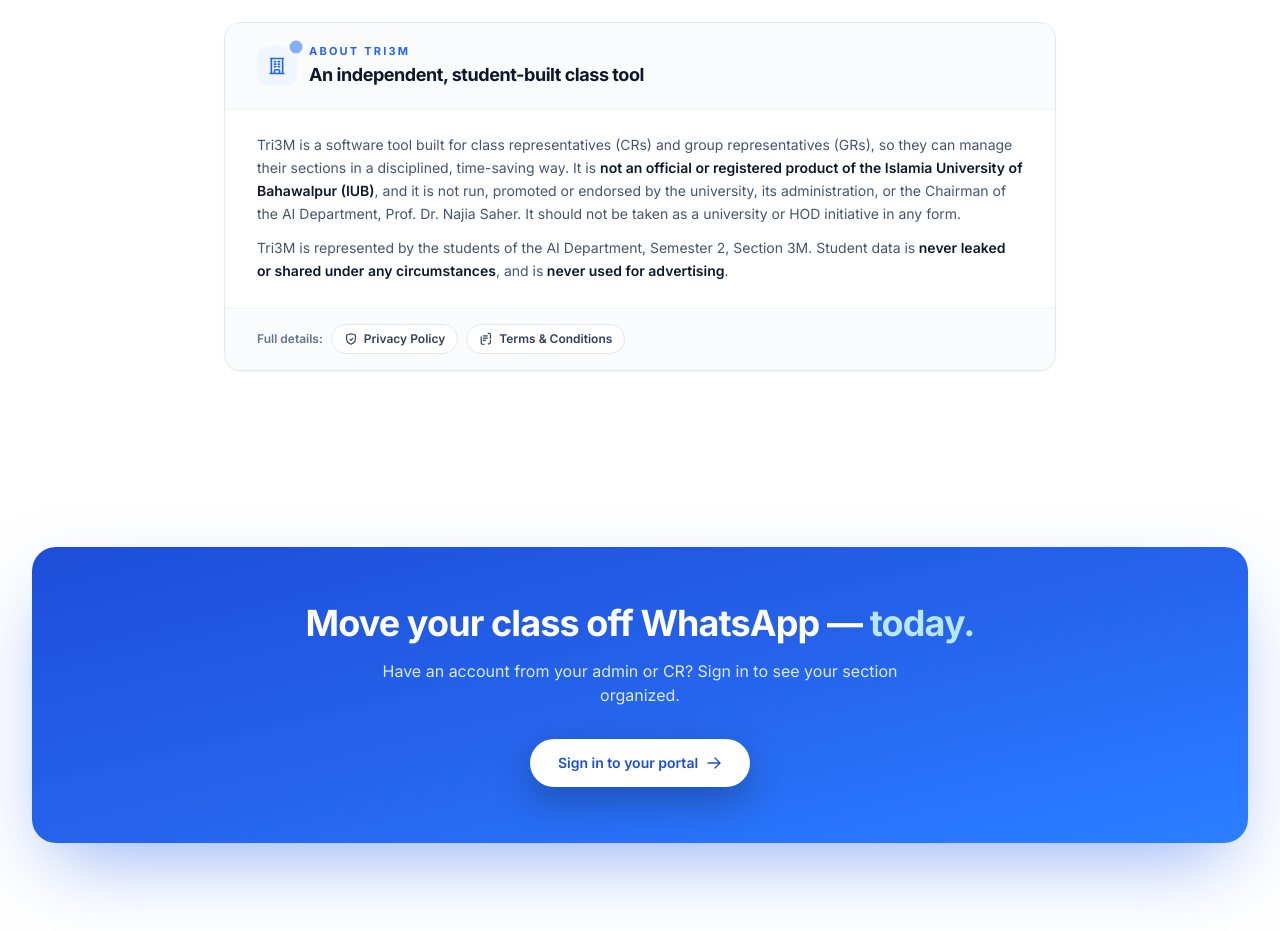
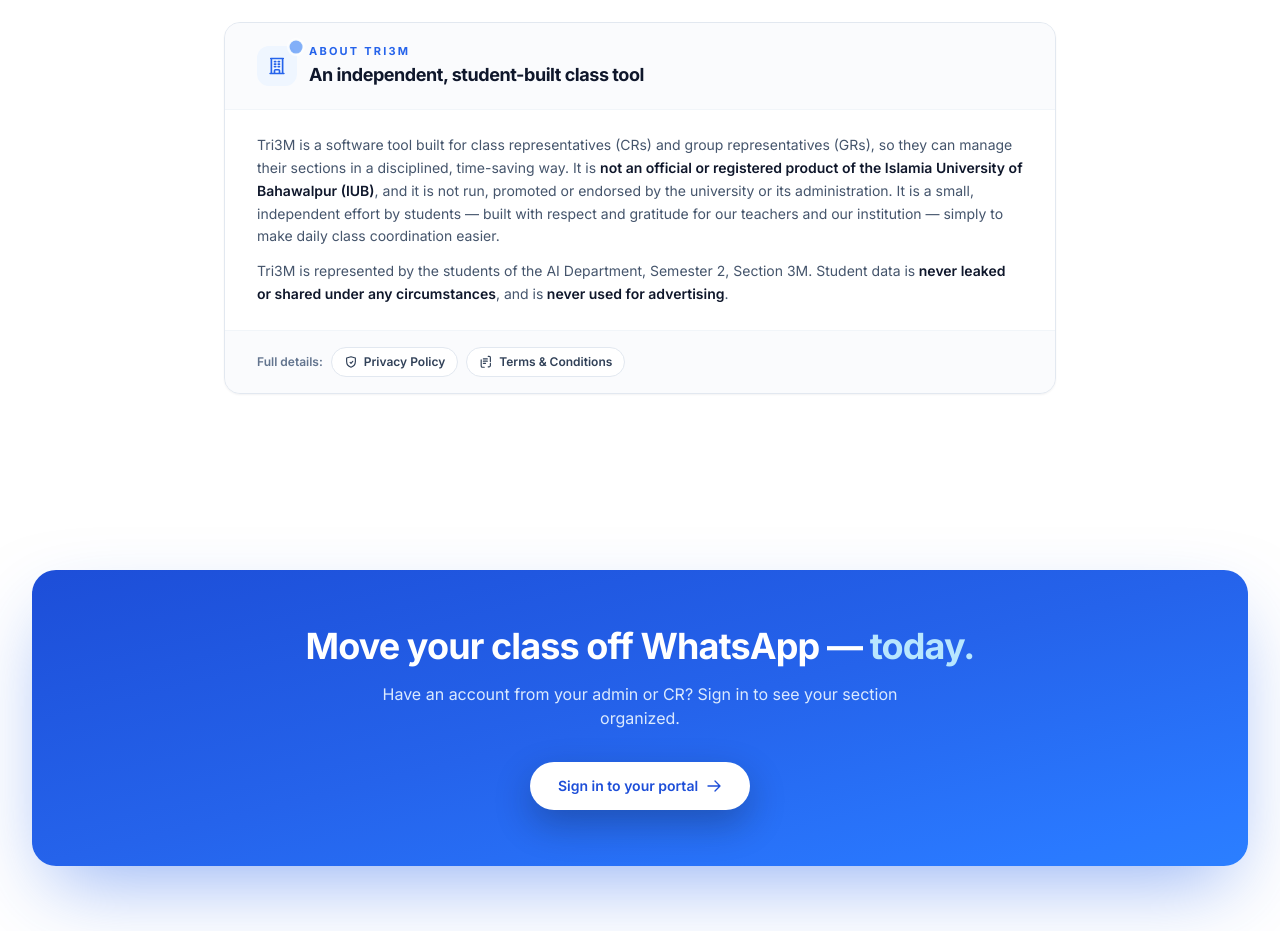
Before and after one commit to moid000/IUB-CR-, a React (Vite) app in the folder frontend/: page / in a window 1280 px wide. Shown: the part 5880-6811 px from the top of the page. Built offline with nearby package versions, Linux system fonts and the light colour scheme; no server answers.

Commit message:
Disclaimer: remove named HOD reference, respectful general university-independence wording

```diff
--- a/frontend/src/pages/Landing.jsx
+++ b/frontend/src/pages/Landing.jsx
@@ -748,7 +748,7 @@
   { q: 'Which files can be shared?', a: 'Virtually everything a class needs — PDF, Word, PowerPoint, Excel, images, archives and more, up to 10 MB per file, stored securely in the cloud.' },
   { q: 'How does QR attendance work?', a: 'Today, your CR opens a QR session and students check in from their portal. We are designing stronger checks against proxy attendance; that solution is not live yet.' },
   { q: 'Is it free?', a: 'Yes — completely free for your class. No ads, no upsells, no data selling.' },
-  { q: 'Is this an official university service?', a: 'No. Tri3M is an independent, student-built tool — not an official, registered product of the Islamia University of Bahawalpur, and not promoted or endorsed by the university, its administration, or the Chairman of the AI Department. It is represented by the students of the AI Department, Semester 2, Section 3M, purely to help CRs and GRs manage their sections efficiently. Student data is never leaked and never used for ads.' },
+  { q: 'Is this an official university service?', a: 'No. Tri3M is an independent, student-built tool — not an official, registered product of the Islamia University of Bahawalpur, and not promoted or endorsed by the university or its administration. It is represented by the students of the AI Department, Semester 2, Section 3M, purely to help CRs and GRs manage their sections efficiently. Student data is never leaked and never used for ads.' },
 ];
 
 function FaqItem({ q, a, open, onToggle }) {
@@ -819,8 +819,8 @@
                 Tri3M is a software tool built for class representatives (CRs) and group representatives (GRs), so they can manage
                 their sections in a disciplined, time-saving way. It is <span className="font-semibold text-slate-900">not an official or registered
                 product of the Islamia University of Bahawalpur (IUB)</span>, and it is not run, promoted or endorsed by the
-                university, its administration, or the Chairman of the AI Department, Prof. Dr. Najia Saher. It should not be taken as a
-                university or HOD initiative in any form.
+                university or its administration. It is a small, independent effort by students — built with respect and
+                gratitude for our teachers and our institution — simply to make daily class coordination easier.
               </p>
               <p>
                 Tri3M is represented by the students of the AI Department, Semester&nbsp;2, Section&nbsp;3M. Student data is
--- a/frontend/src/pages/Privacy.jsx
+++ b/frontend/src/pages/Privacy.jsx
@@ -16,7 +16,7 @@
     h: '1. Who we are & scope',
     p: [
       'Tri3M ("the Service") is a class portal for student sections — organized by department, session and class. This policy explains what data the Service collects, why, and how it is handled.',
-      'Tri3M is an independent, student-built software. It is not an official or registered product of the Islamia University of Bahawalpur (IUB), and it is not run, promoted or endorsed by the university, its administration, or the Chairman of the AI Department, Prof. Dr. Najia Saher — it should not be taken as a university or HOD initiative in any form. Tri3M is represented by the students of the AI Department, Semester 2, Section 3M, and exists to help class representatives (CRs) and group representatives (GRs) manage their sections in a disciplined, time-saving way.',
+      'Tri3M is an independent, student-built software. It is not an official or registered product of the Islamia University of Bahawalpur (IUB), and it is not run, promoted or endorsed by the university or its administration. Tri3M is represented by the students of the AI Department, Semester 2, Section 3M, and exists to help class representatives (CRs) and group representatives (GRs) manage their sections in a disciplined, time-saving way.',
     ],
   },
   {
--- a/frontend/src/pages/Terms.jsx
+++ b/frontend/src/pages/Terms.jsx
@@ -15,7 +15,7 @@
       'By accessing or using Tri3M ("the Service"), you agree to be bound by these Terms & Conditions. If you do not agree, please do not use the Service.',
       'The Service is provided for student class sections and is operated on behalf of the section admin and class representative (CR).',
       'Tri3M is built for class representatives (CRs) and group representatives (GRs), so they can manage their sections in a disciplined, time-saving way.',
-      'Tri3M is an independent, student-built software. It is not an official or registered product of the Islamia University of Bahawalpur (IUB), and it is not run, promoted or endorsed by the university, its administration, or the Chairman of the AI Department, Prof. Dr. Najia Saher — it should not be taken as a university or HOD initiative in any form. Tri3M is represented by the students of the AI Department, Semester 2, Section 3M, and exists to help class representatives (CRs) and group representatives (GRs) manage their sections in a disciplined, time-saving way.',
+      'Tri3M is an independent, student-built software. It is not an official or registered product of the Islamia University of Bahawalpur (IUB), and it is not run, promoted or endorsed by the university or its administration. Tri3M is represented by the students of the AI Department, Semester 2, Section 3M, and exists to help class representatives (CRs) and group representatives (GRs) manage their sections in a disciplined, time-saving way.',
     ],
   },
   {
@@ -49,7 +49,7 @@
     h: '6. Disclaimer & limitation of liability',
     p: [
       'The Service is provided "as is" without warranties of any kind. We are not liable for academic consequences of missed announcements or deadlines, loss of uploaded content, or any indirect or incidental damages arising from use of the Service.',
-      'Tri3M is not affiliated with, sponsored by, or endorsed by the Islamia University of Bahawalpur. The university, its administration, and the Chairman of the AI Department (Prof. Dr. Najia Saher) neither operate nor promote this Service, and it must not be presented as an official university initiative. The students of the AI Department, Semester 2, Section 3M, represent Tri3M and are solely responsible for its operation.',
+      'Tri3M is not affiliated with, sponsored by, or endorsed by the Islamia University of Bahawalpur. The university and its administration neither operate nor promote this Service, and it must not be presented as an official university initiative. Tri3M is built with full respect for the university, its teachers, and its administration. The students of the AI Department, Semester 2, Section 3M, represent Tri3M and are solely responsible for its operation.',
       'Student data handled by the Service is never leaked or used for advertising in any form; this commitment is binding regardless of any other clause in these terms.',
       'Your CR and section admin are the authoritative source for official academic information.',
     ],
```
